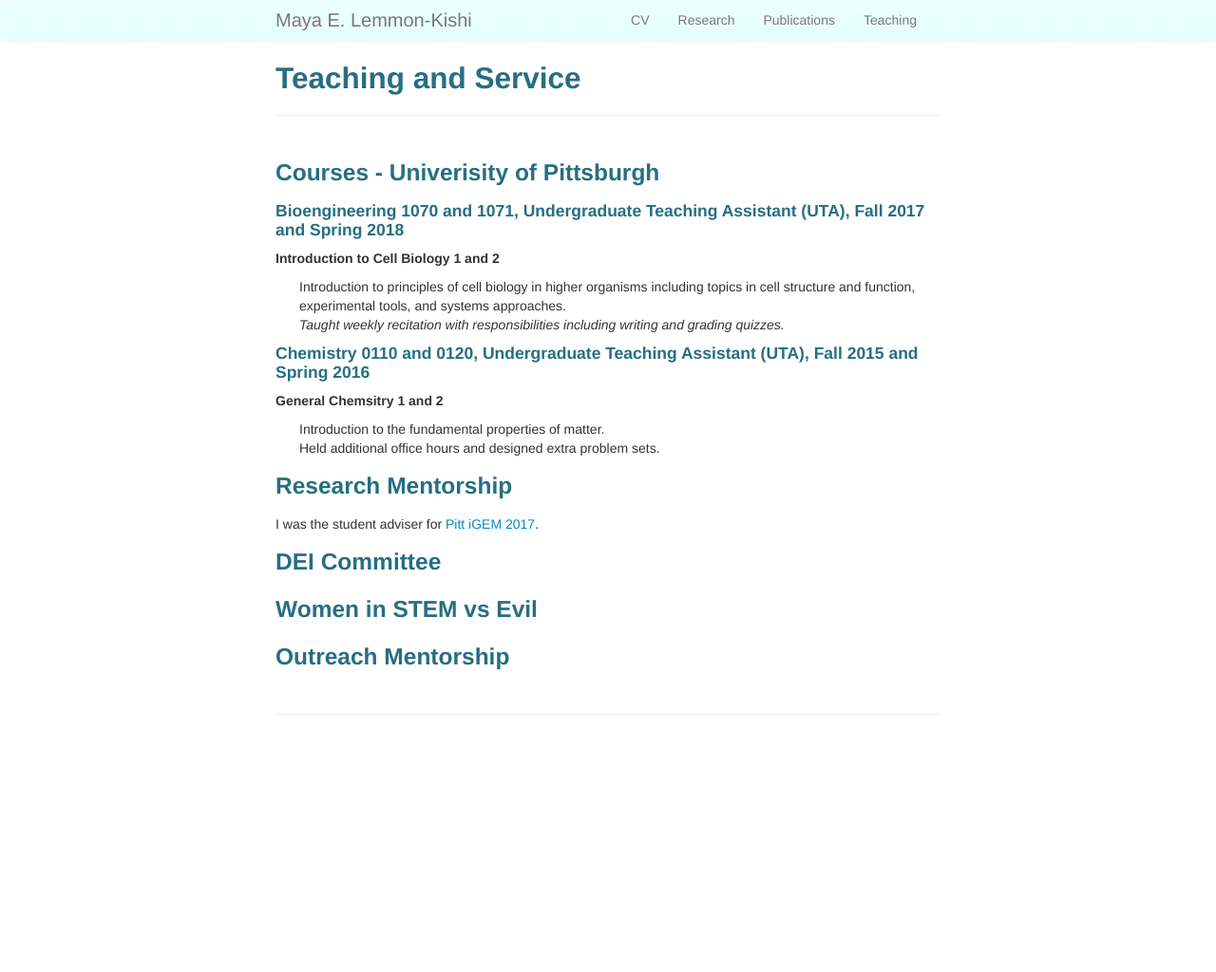
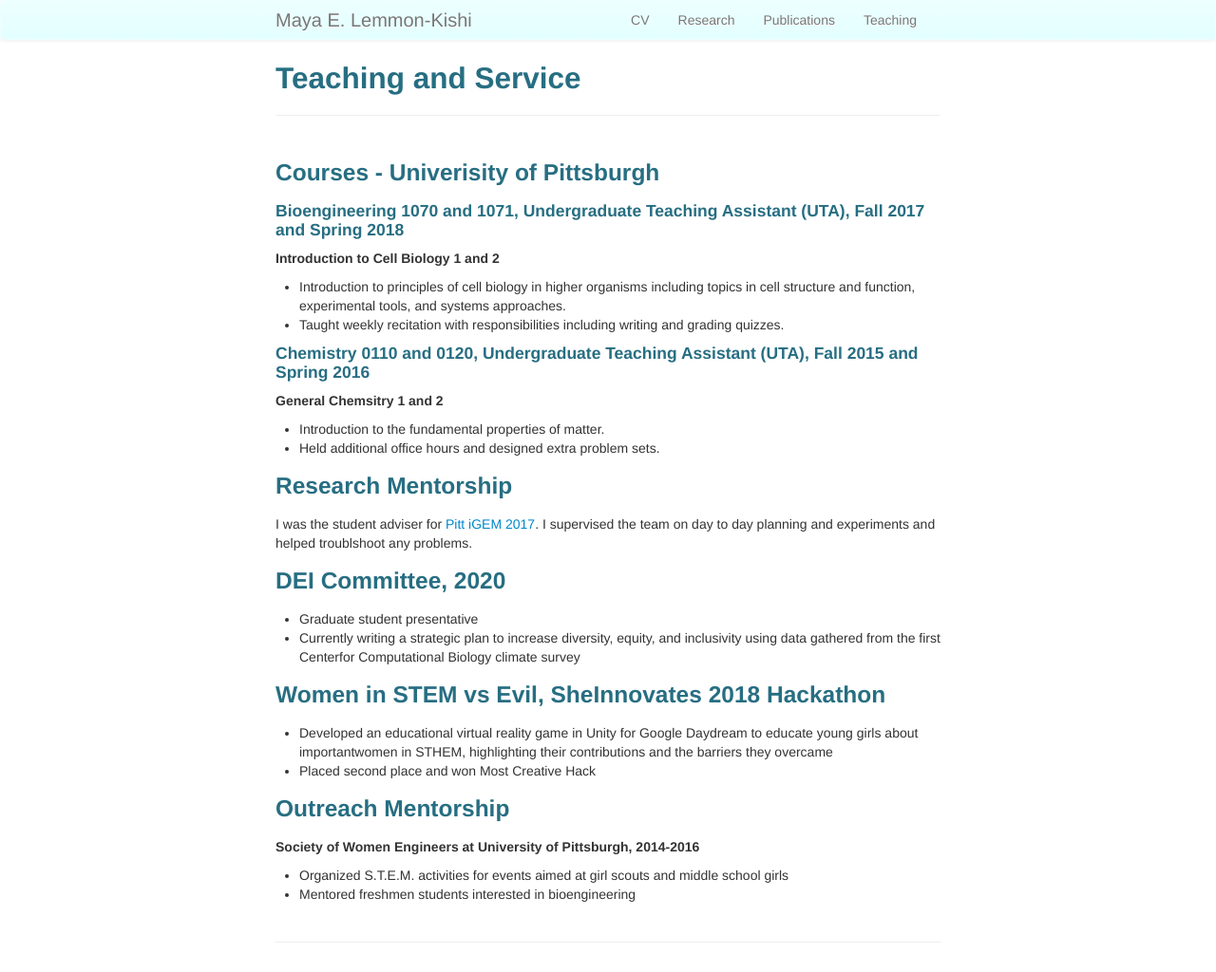
Before and after one commit to lemmonquiche/lemmonquiche.github.io, a Jekyll site: the page built from pages/teaching.md, in a window 1280 px wide. Shown: the whole page at 95% size. Built offline with Jekyll 4.4.1, drawn with Linux system fonts in a browser that asks for light colours; before the commit the page ends 900 px from its top, so only the background shows below that.

Commit message:
teaching and mentorship done

```diff
--- a/pages/teaching.md
+++ b/pages/teaching.md
@@ -6,28 +6,40 @@ description: Maya Lemmon-Kishi | Teaching and Service
 ### Courses - Univerisity of Pittsburgh
 #### Bioengineering 1070 and 1071, Undergraduate Teaching Assistant (UTA), Fall 2017 and Spring 2018
 **Introduction to Cell Biology 1 and 2**
-<ul style="list-style-type:none;">
+<ul>
 <li> Introduction to principles of cell biology in higher organisms including topics in cell structure and function, experimental tools, and systems approaches.</li>
-<li> <i>Taught weekly recitation with responsibilities including writing and grading quizzes.</i></li>
+<li> Taught weekly recitation with responsibilities including writing and grading quizzes.</li>
 </ul>
 
 #### Chemistry 0110 and 0120, Undergraduate Teaching Assistant (UTA), Fall 2015 and Spring 2016
 **General Chemsitry 1 and 2**
-<ul style="list-style-type:none;">
+<ul>
 <li> Introduction to the fundamental properties of matter.</li>
 <li> Held additional office hours and designed extra problem sets.</li>
 </ul>
 
 ### Research Mentorship
-I was the student adviser for <a href="http://2017.igem.org/Team:Pittsburgh">Pitt iGEM 2017</a>.
+I was the student adviser for <a href="http://2017.igem.org/Team:Pittsburgh">Pitt iGEM 2017</a>. I supervised the team on day to day planning and experiments and helped troublshoot any problems.
 
-### DEI Committee
+### DEI Committee, 2020
+<ul>
+<li>Graduate student presentative</li>
+<li>Currently writing a strategic plan to increase diversity, equity, and inclusivity using data gathered from the first Centerfor Computational Biology climate survey</li>
+</ul>
 
-
-### Women in STEM vs Evil
+### Women in STEM vs Evil, SheInnovates 2018 Hackathon
+<ul>
+<li>Developed an educational virtual reality game in Unity for Google Daydream to educate young girls about importantwomen in STHEM, highlighting their contributions and the barriers they overcame</li>
+<li>Placed second place and won Most Creative Hack</li>
+</ul>
 
 
 ### Outreach Mentorship
+**Society of Women Engineers at University of Pittsburgh, 2014-2016**
+<ul>
+<li>Organized S.T.E.M. activities for events aimed at girl scouts and middle school girls</li>
+<li>Mentored freshmen students interested in bioengineering</li>
+</ul>
 
 
 <!-- Note: this is how to write a comment in HTML. Everything in here won't show up on your webpage.-->
```
